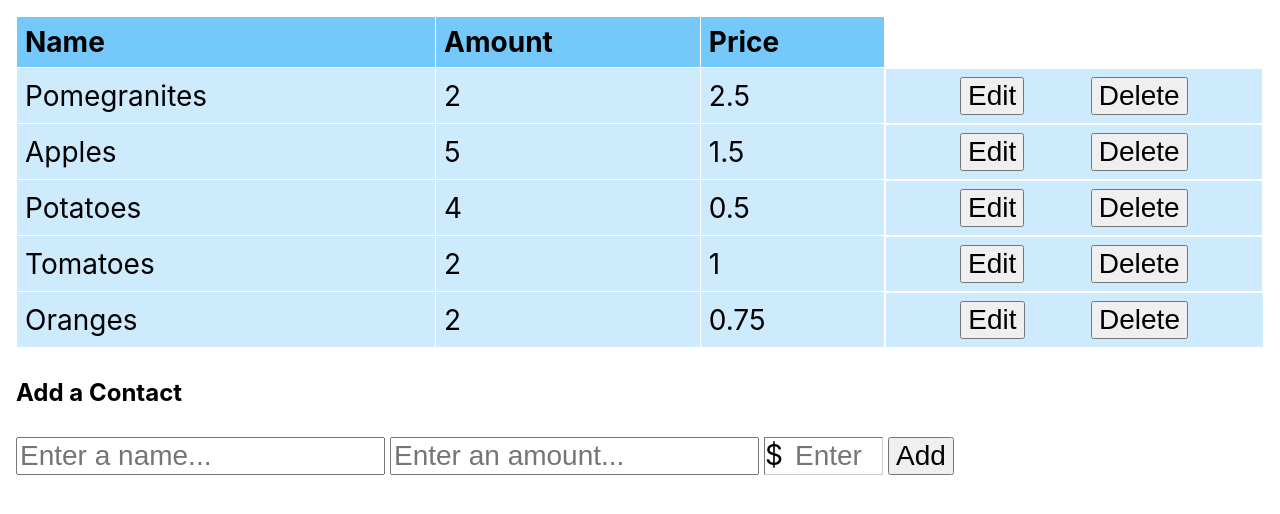
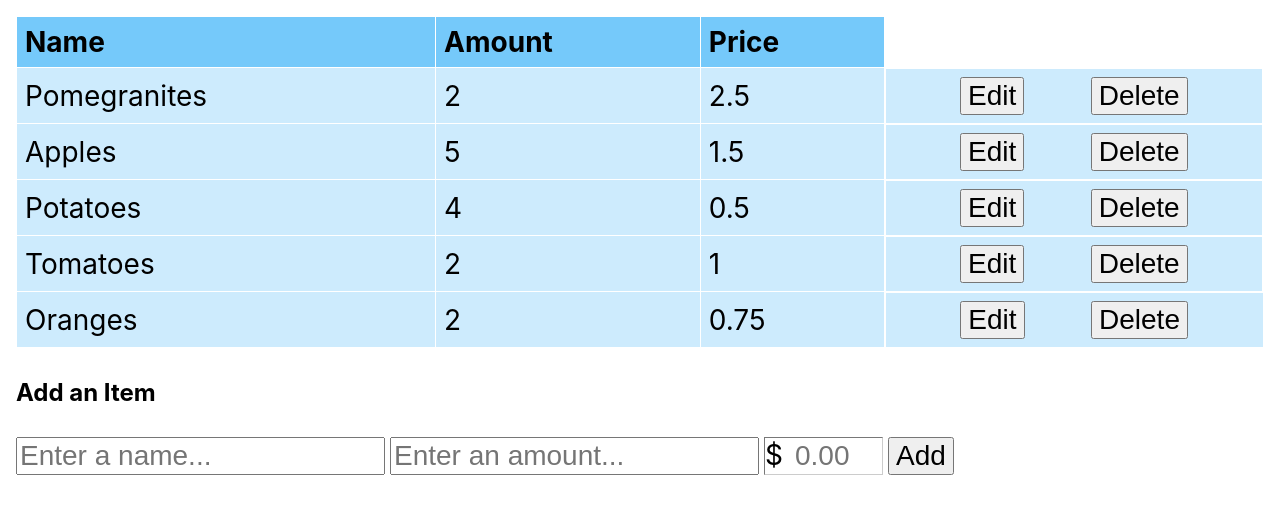
Before and after one commit to jdmar3-comp426/a99-idk, a React (Create React App) app in the folder inventory-management/: page / in a window 1280 px wide. Shown: the top 514 px of the page. Built offline with nearby package versions, Linux system fonts and the light colour scheme.

Commit message:
Changed variable names to reflect context

```diff
--- a/inventory-management/src/App.js
+++ /dev/null
@@ -1,176 +0,0 @@
-import React, { useState, Fragment } from "react";
-import { nanoid } from "nanoid";
-import "./App.css";
-import data from "./mock-data.json";
-import ReadOnlyRow from "./components/ReadOnlyRow";
-import EditableRow from "./components/EditableRow";
-
-const App = () => {
-  const [contacts, setContacts] = useState(data);
-  const [addFormData, setAddFormData] = useState({
-    name: "",
-    amount: 0,
-    price: 0,
-  });
-
-  const [editFormData, setEditFormData] = useState({
-    name: "",
-    amount: 0,
-    price: 0,
-  });
-
-  const [editContactId, setEditContactId] = useState(null);
-
-  const handleAddFormChange = (event) => {
-    event.preventDefault();
-
-    const fieldName = event.target.getAttribute("name");
-    const fieldValue = event.target.value;
-
-    const newFormData = { ...addFormData };
-    newFormData[fieldName] = fieldValue;
-
-    setAddFormData(newFormData);
-  };
-
-  const handleEditFormChange = (event) => {
-    event.preventDefault();
-
-    const fieldName = event.target.getAttribute("name");
-    const fieldValue = event.target.value;
-
-    const newFormData = { ...editFormData };
-    newFormData[fieldName] = fieldValue;
-
-    setEditFormData(newFormData);
-  };
-
-  const handleAddFormSubmit = (event) => {
-    event.preventDefault();
-
-    const newContact = {
-      id: nanoid(),
-      name: addFormData.name,
-      amount: addFormData.amount,
-      price: addFormData.price,
-    };
-
-    const newContacts = [...contacts, newContact];
-    setContacts(newContacts);
-  };
-
-  const handleEditFormSubmit = (event) => {
-    event.preventDefault();
-
-    const editedContact = {
-      id: editContactId,
-      name: editFormData.name,
-      amount: editFormData.amount,
-      price: editFormData.price,
-    };
-
-    const newContacts = [...contacts];
-
-    const index = contacts.findIndex((contact) => contact.id === editContactId);
-
-    newContacts[index] = editedContact;
-
-    setContacts(newContacts);
-    setEditContactId(null);
-  };
-
-  const handleEditClick = (event, contact) => {
-    event.preventDefault();
-    setEditContactId(contact.id);
-
-    const formValues = {
-      name: contact.name,
-      amount: contact.amount,
-      price: contact.price,
-    };
-
-    setEditFormData(formValues);
-  };
-
-  const handleCancelClick = () => {
-    setEditContactId(null);
-  };
-
-  const handleDeleteClick = (contactId) => {
-    const newContacts = [...contacts];
-
-    const index = contacts.findIndex((contact) => contact.id === contactId);
-
-    newContacts.splice(index, 1);
-
-    setContacts(newContacts);
-  };
-
-  return (
-    <div className="app-container">
-      <form onSubmit={handleEditFormSubmit}>
-        <table>
-          <thead>
-            <tr>
-              <th>Name</th>
-              <th>Amount</th>
-              <th>Price</th>
-            </tr>
-          </thead>
-          <tbody>
-            {contacts.map((contact) => (
-              <Fragment>
-                {editContactId === contact.id ? (
-                  <EditableRow
-                    editFormData={editFormData}
-                    handleEditFormChange={handleEditFormChange}
-                    handleCancelClick={handleCancelClick}
-                  />
-                ) : (
-                  <ReadOnlyRow
-                    contact={contact}
-                    handleEditClick={handleEditClick}
-                    handleDeleteClick={handleDeleteClick}
-                  />
-                )}
-              </Fragment>
-            ))}
-          </tbody>
-        </table>
-      </form>
-
-      <h2>Add a Contact</h2>
-      <form onSubmit={handleAddFormSubmit}>
-        <input
-          type="text"
-          name="name"
-          required="required"
-          placeholder="Enter a name..."
-          onChange={handleAddFormChange}
-        />
-        <input
-          type="number"
-          name="amount"
-          required="required"
-          placeholder="Enter an amount..."
-          onChange={handleAddFormChange}
-        />
-        <span class="currencyinput">$
-          <input
-            type="number"
-            class = "currency"
-            step="0.01"
-            name="price"
-            required="required"
-            placeholder="Enter a price..."
-            onChange={handleAddFormChange}
-          />
-        </span>
-
-        <button type="submit">Add</button>
-      </form>
-    </div>
-  );
-};
-
-export default App;
--- a/inventory-management/src/components/EditableRow.js
+++ b/inventory-management/src/components/EditableRow.js
@@ -28,13 +28,13 @@ const EditableRow = ({
         ></input>
       </td>
       <td>
-      <span class="currencyinput">$
+        <span class="currencyinput">$
           <input
             type="number"
             step="0.01"
-            class = "currency"
+            class="currency"
             required="required"
-            placeholder="Enter a price..."
+            placeholder="0.00"
             name="price"
             value={editFormData.price}
             onChange={handleEditFormChange}
--- a/inventory-management/src/components/ReadOnlyRow.js
+++ b/inventory-management/src/components/ReadOnlyRow.js
@@ -1,19 +1,19 @@
 import React from "react";
 
-const ReadOnlyRow = ({ contact, handleEditClick, handleDeleteClick }) => {
+const ReadOnlyRow = ({ item, handleEditClick, handleDeleteClick }) => {
   return (
     <tr>
-      <td>{contact.name}</td>
-      <td>{contact.amount}</td>
-      <td>{contact.price}</td>
+      <td>{item.name}</td>
+      <td>{item.amount}</td>
+      <td>{item.price}</td>
       <td>
         <button
           type="button"
-          onClick={(event) => handleEditClick(event, contact)}
+          onClick={(event) => handleEditClick(event, item)}
         >
           Edit
         </button>
-        <button type="button" onClick={() => handleDeleteClick(contact.id)}>
+        <button type="button" onClick={() => handleDeleteClick(item.id)}>
           Delete
         </button>
       </td>
--- a/inventory-management/src/components/app/App.js
+++ b/inventory-management/src/components/app/App.js
@@ -1,33 +1,176 @@
-import React, { useState, useEffect } from "react";
-import logo from '../../logo.svg';
-import './App.css';
+import React, { useState, Fragment } from "react";
+import { nanoid } from "nanoid";
+import "./App.css";
+import data from "../../mock-data.json";
+import ReadOnlyRow from "../ReadOnlyRow";
+import EditableRow from "../EditableRow";
 
-function App() {
-  const [data, setData] = useState(null);
+const App = () => {
+  const [items, setItems] = useState(data);
+  const [addFormData, setAddFormData] = useState({
+    name: "",
+    amount: 0,
+    price: 0,
+  });
 
+  const [editFormData, setEditFormData] = useState({
+    name: "",
+    amount: 0,
+    price: 0,
+  });
 
+  const [editItemId, setEditItemId] = useState(null);
 
-  useEffect(() => {
-    fetch("/api/Tokyo").then(res => res.json()).then(data => setData(data));
-  }, []);
+  const handleAddFormChange = (event) => {
+    event.preventDefault();
+
+    const fieldName = event.target.getAttribute("name");
+    const fieldValue = event.target.value;
+
+    const newFormData = { ...addFormData };
+    newFormData[fieldName] = fieldValue;
+
+    setAddFormData(newFormData);
+  };
+
+  const handleEditFormChange = (event) => {
+    event.preventDefault();
+
+    const fieldName = event.target.getAttribute("name");
+    const fieldValue = event.target.value;
+
+    const newFormData = { ...editFormData };
+    newFormData[fieldName] = fieldValue;
+
+    setEditFormData(newFormData);
+  };
+
+  const handleAddFormSubmit = (event) => {
+    event.preventDefault();
+
+    const newItem = {
+      id: nanoid(),
+      name: addFormData.name,
+      amount: addFormData.amount,
+      price: addFormData.price,
+    };
+
+    const newItems = [...items, newItem];
+    setItems(newItems);
+  };
+
+  const handleEditFormSubmit = (event) => {
+    event.preventDefault();
+
+    const editedItem = {
+      id: editItemId,
+      name: editFormData.name,
+      amount: editFormData.amount,
+      price: editFormData.price,
+    };
+
+    const newItems = [...items];
+
+    const index = items.findIndex((item) => item.id === editItemId);
+
+    newItems[index] = editedItem;
+
+    setItems(newItems);
+    setEditItemId(null);
+  };
+
+  const handleEditClick = (event, item) => {
+    event.preventDefault();
+    setEditItemId(item.id);
+
+    const formValues = {
+      name: item.name,
+      amount: item.amount,
+      price: item.price,
+    };
+
+    setEditFormData(formValues);
+  };
+
+  const handleCancelClick = () => {
+    setEditItemId(null);
+  };
+
+  const handleDeleteClick = (itemId) => {
+    const newItems = [...items];
+
+    const index = items.findIndex((item) => item.id === itemId);
+
+    newItems.splice(index, 1);
+
+    setItems(newItems);
+  };
+
   return (
-    <div className="App">
-      <header className="App-header">
-        <img src={logo} className="App-logo" alt="logo" />
-        <p>
-          {!data ? "Loading..." : data.map(data => data.name)}
-        </p>
-        <a
-          className="App-link"
-          href="https://reactjs.org"
-          target="_blank"
-          rel="noopener noreferrer"
-        >
-          Learn React
-        </a>
-      </header>
+    <div className="app-container">
+      <form onSubmit={handleEditFormSubmit}>
+        <table>
+          <thead>
+            <tr>
+              <th>Name</th>
+              <th>Amount</th>
+              <th>Price</th>
+            </tr>
+          </thead>
+          <tbody>
+            {items.map((item) => (
+              <Fragment>
+                {editItemId === item.id ? (
+                  <EditableRow
+                    editFormData={editFormData}
+                    handleEditFormChange={handleEditFormChange}
+                    handleCancelClick={handleCancelClick}
+                  />
+                ) : (
+                  <ReadOnlyRow
+                    item={item}
+                    handleEditClick={handleEditClick}
+                    handleDeleteClick={handleDeleteClick}
+                  />
+                )}
+              </Fragment>
+            ))}
+          </tbody>
+        </table>
+      </form>
+
+      <h2>Add an Item</h2>
+      <form onSubmit={handleAddFormSubmit}>
+        <input
+          type="text"
+          name="name"
+          required="required"
+          placeholder="Enter a name..."
+          onChange={handleAddFormChange}
+        />
+        <input
+          type="number"
+          name="amount"
+          required="required"
+          placeholder="Enter an amount..."
+          onChange={handleAddFormChange}
+        />
+        <span class="currencyinput">$
+          <input
+            type="number"
+            class="currency"
+            step="0.01"
+            name="price"
+            required="required"
+            placeholder="0.00"
+            onChange={handleAddFormChange}
+          />
+        </span>
+
+        <button type="submit">Add</button>
+      </form>
     </div>
   );
-}
+};
 
 export default App;
--- a/inventory-management/src/index.js
+++ b/inventory-management/src/index.js
@@ -1,7 +1,7 @@
 import React from "react";
 import ReactDOM from "react-dom";
 import "./index.css";
-import App from "./App";
+import App from "./components/app/App";
 
 ReactDOM.render(
   <React.StrictMode>
```
Also changed, not shown: inventory-management/src/components/app/App.css (renamed from inventory-management/src/App.css).
